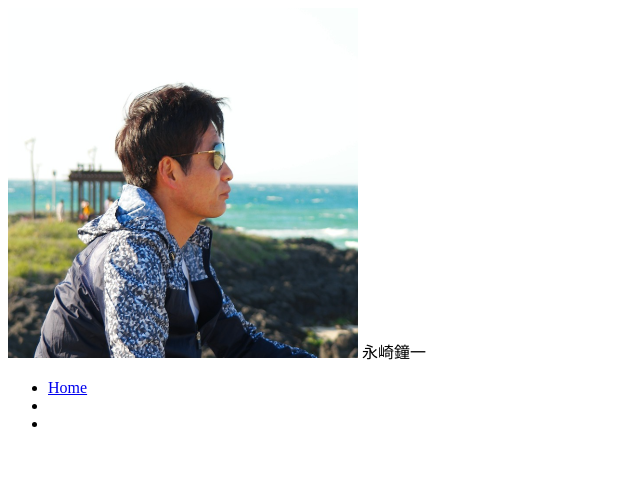
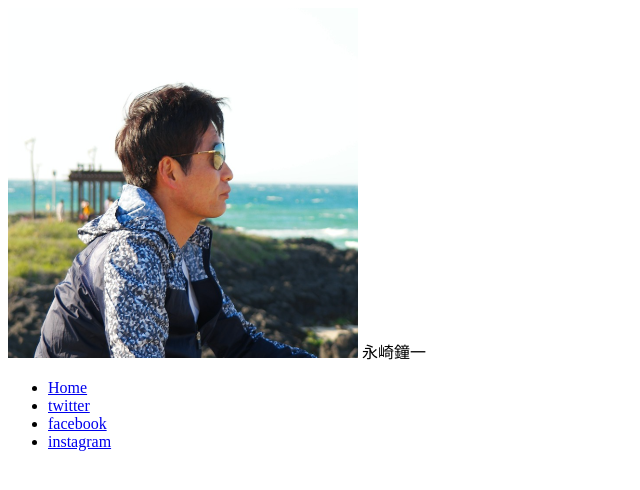
Before and after one commit to shoichi719/web--, a plain HTML site: page 自己紹介ページ作成/index.html in a window 1280 px wide. Shown: the whole page, without its empty margins (0-640 px from the left). Drawn offline with Linux system fonts and the light colour scheme.

Commit message:
snsリンク追加

```diff
--- a/自己紹介ページ作成/index.html
+++ b/自己紹介ページ作成/index.html
@@ -14,8 +14,9 @@
             <nav>
                 <ul>
                     <li><a href="a">Home</a></li>
-                    <li></li>
-                    <li></li>
+                    <li><a href="http://twitter.com/login?lang=ja" target="blank">twitter</a></li>
+                    <li><a href="http://ja-jp.facebook.com/"target="blank">facebook</a></li>
+                    <li><a href="http://www.instagram.com/?h1=jaa"target="blank">instagram</a></li>
                 </ul>
             </nav>
         </div>
```
